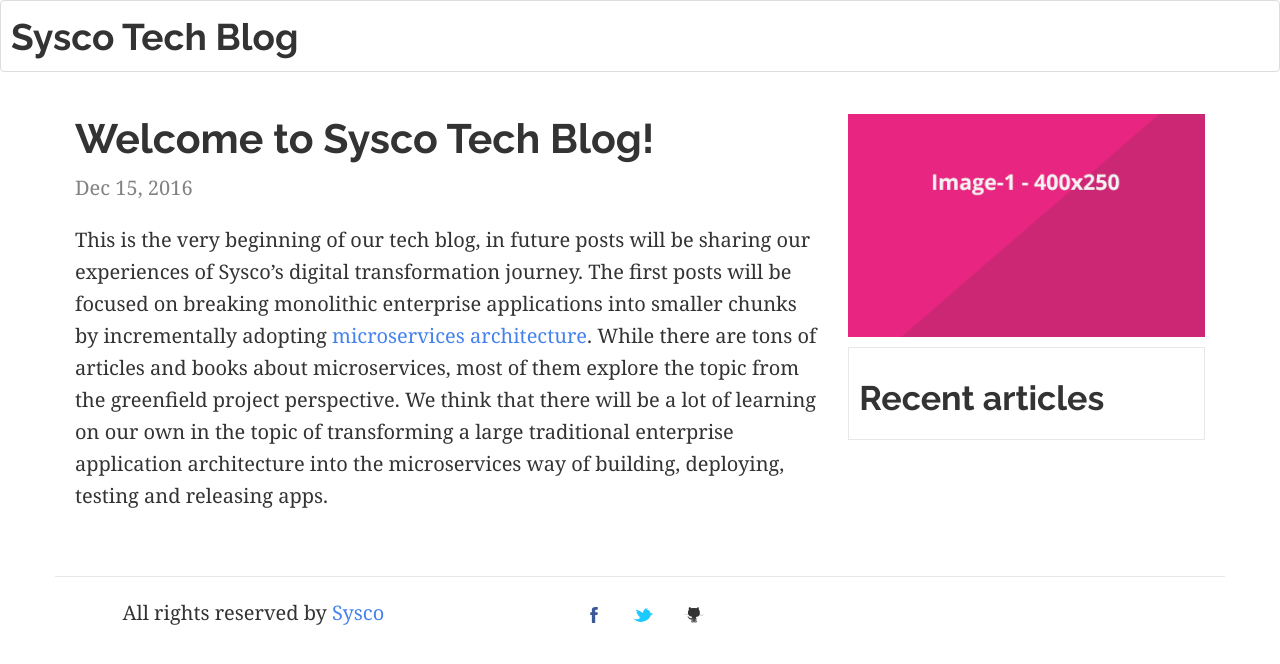
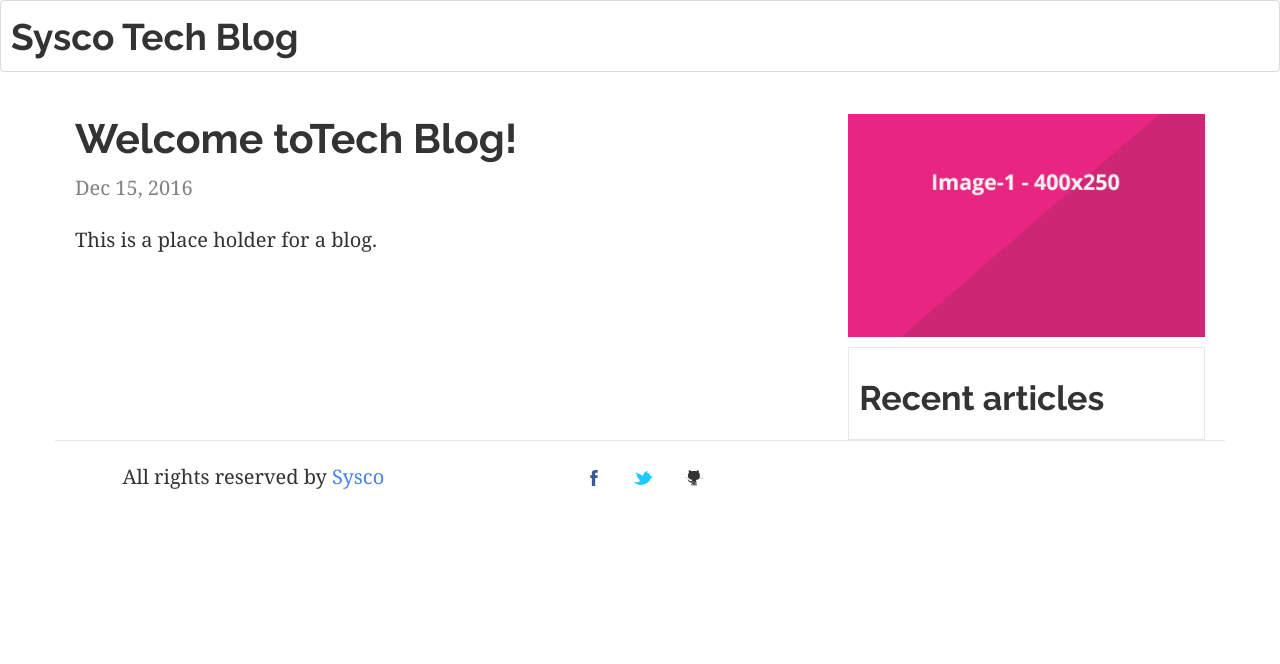
Before and after one commit to brocchini/brocchini.github.io, a Jekyll site: the page built from _posts/2016-12-15-welcome-to-sysco-tech-blog.markdown, in a window 1280 px wide. Shown: the top 664 px of the page. Built offline with Jekyll 4.4.1, drawn with Linux system fonts in a browser that asks for light colours.

Commit message:
Update 2016-12-15-welcome-to-sysco-tech-blog.markdown

```diff
--- a/_posts/2016-12-15-welcome-to-sysco-tech-blog.markdown
+++ b/_posts/2016-12-15-welcome-to-sysco-tech-blog.markdown
@@ -1,15 +1,12 @@
 ---
 layout: post
-title:  "Welcome to Sysco Tech Blog!"
+title:  "Welcome toTech Blog!"
 date:   2016-12-15 08:20:47 +0530
 categories: jekyll update
 img: image-1.png
 categories: [one, two]
 ---
-This is the very beginning of our tech blog, in future posts will be sharing our experiences of Sysco's digital transformation journey.
-The first posts will be focused on breaking monolithic enterprise applications into smaller chunks by incrementally adopting [microservices architecture][msa-wikipedia].
-While there are tons of articles and books about microservices, most of them explore the topic from the greenfield project perspective.
-We think that there will be a lot of learning on our own in the topic of transforming a large traditional enterprise application architecture into the microservices way of building, deploying, testing and releasing apps.
+This is a place holder for a blog.
 
 
 [msa-wikipedia]: https://en.wikipedia.org/wiki/Microservices
```
